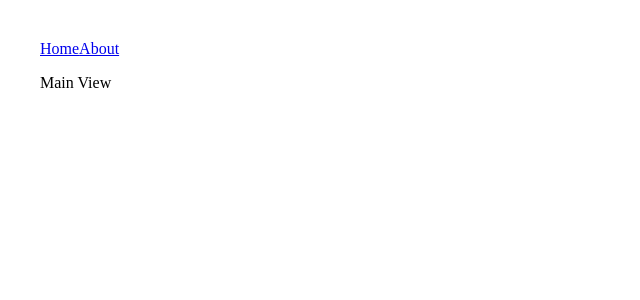
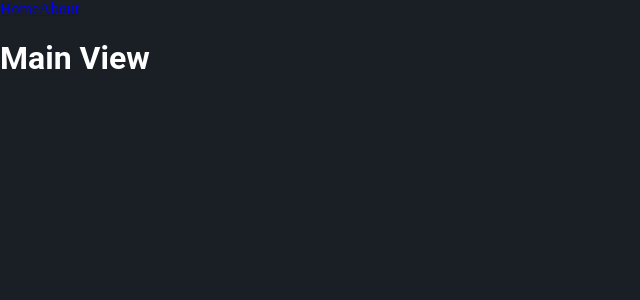
Before and after one commit to 7sbx7/UltimateTracker, a Vue app: page / in a window 1280 px wide. Shown: the top 300 px of the page, without its empty margins (0-640 px from the left). Built offline with nearby package versions, Linux system fonts and the light colour scheme.

Commit message:
feat: integrate base scss files

```diff
--- a/package.json
+++ b/package.json
@@ -33,6 +33,7 @@
     "jsdom": "^25.0.1",
     "npm-run-all2": "^6.2.3",
     "prettier": "^3.3.3",
+    "sass": "^1.79.5",
     "typescript": "~5.5.4",
     "vite": "^5.4.8",
     "vitest": "^2.1.2",
--- a/src/App.vue
+++ b/src/App.vue
@@ -7,7 +7,4 @@
   </header>
   <RouterView />
 </template>
-
-<script setup lang="ts">
-import { RouterLink, RouterView } from 'vue-router'
-</script>
+<script setup lang="ts"></script>
--- a/src/assets/main.css
+++ /dev/null
@@ -1,6 +0,0 @@
-#app {
-  max-width: 1280px;
-  margin: 0 auto;
-  padding: 2rem;
-  font-weight: normal;
-}
--- /dev/null
+++ b/src/assets/scss/_functions.scss
@@ -0,0 +1,3 @@
+@function color($palette, $tone: base) {
+  @return map-get($palette, $tone);
+}
--- /dev/null
+++ b/src/assets/scss/_variables.scss
@@ -0,0 +1,13 @@
+$yellow: (
+  base: #ebcc41,
+  tone-1: #fad128,
+  tone-2: #c8a827,
+);
+$gray: (
+  base: #1a1f25,
+  tone-1: #272d35,
+  tone-2: #727272,
+);
+$white: (
+  base: #ffffff,
+);
--- /dev/null
+++ b/src/assets/scss/global.scss
@@ -0,0 +1,21 @@
+@import 'variables';
+@import 'functions';
+
+body {
+  width: 100%;
+  min-height: 100vh;
+  margin: 0;
+  background-color: color($gray, base);
+}
+
+h1,
+h2,
+h3,
+h4,
+h5,
+h6,
+p,
+span {
+  color: color($white, base);
+  font-family: 'Roboto', sans-serif;
+}
--- a/src/main.ts
+++ b/src/main.ts
@@ -1,4 +1,4 @@
-import './assets/main.css'
+import './assets/scss/global.scss'
 
 import { createApp } from 'vue'
 import { createPinia } from 'pinia'
--- a/src/views/HomeView.vue
+++ b/src/views/HomeView.vue
@@ -1,4 +1,4 @@
 <template>
-  <p>Main View</p>
+  <h1>Main View</h1>
 </template>
 <script setup lang="ts"></script>
--- a/vite.config.ts
+++ b/vite.config.ts
@@ -5,12 +5,10 @@ import vue from '@vitejs/plugin-vue'
 
 // https://vite.dev/config/
 export default defineConfig({
-  plugins: [
-    vue(),
-  ],
+  plugins: [vue()],
   resolve: {
     alias: {
-      '@': fileURLToPath(new URL('./src', import.meta.url))
-    }
-  }
+      '@': fileURLToPath(new URL('./src', import.meta.url)),
+    },
+  },
 })
```
Also changed, not shown: 1 other file (tests, documents, lock files or other folders).
